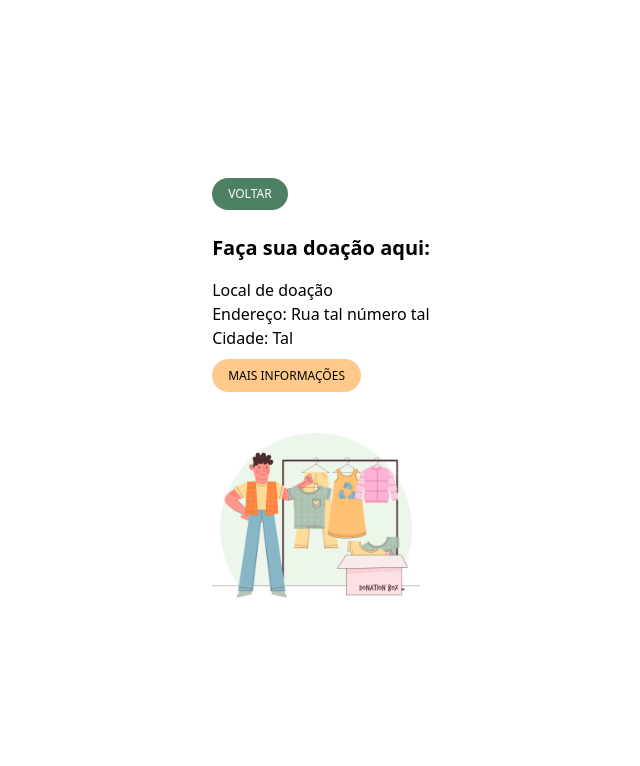
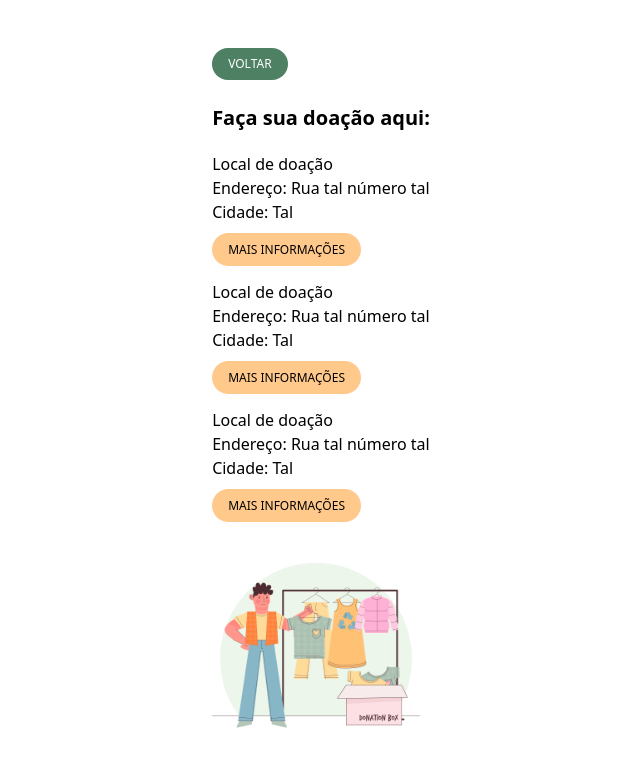
Before and after one commit to carolinecobucci/projeto-integrador-4, a React (Vite) app: page /donation-places in a window 1280 px wide. Shown: the top 766 px of the page, without its empty margins (319-959 px from the left). Built offline with nearby package versions, Linux system fonts and the light colour scheme.

Commit message:
small style changes

```diff
--- a/src/components/DonationPlaces.jsx
+++ b/src/components/DonationPlaces.jsx
@@ -16,6 +16,8 @@ const DonationPlaces = () => {
       <h1 className="text-xl mb-4 font-semibold">Faça sua doação aqui:</h1>
       <div>
         <Places />
+        <Places />
+        <Places />
       </div>
       <img src={DonationImage2} alt="donation image 2" className="w-52 mt-7" />
     </div>
--- a/src/components/Places.jsx
+++ b/src/components/Places.jsx
@@ -1,6 +1,6 @@
 const Places = () => {
   return (
-    <div>
+    <div className="mb-3 mt-5">
       <h1>Local de doação</h1>
       <p>Endereço: Rua tal número tal</p>
       <p className="mb-3">Cidade: Tal</p>
```
